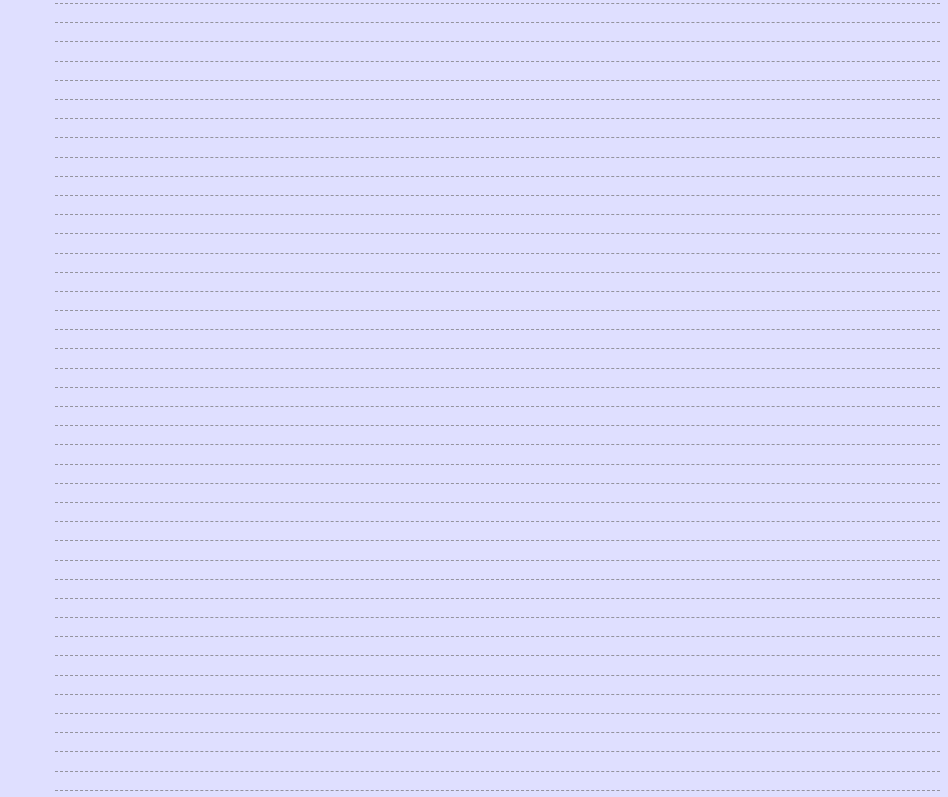
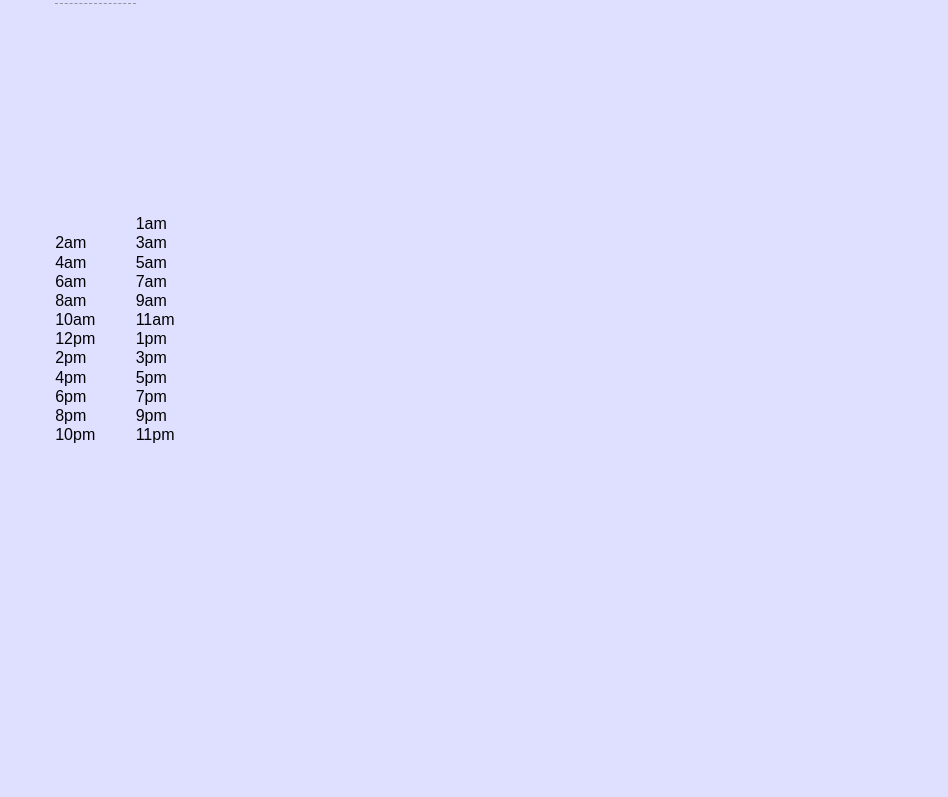
Before and after one commit to y0mbo/todo.txt, a React (Create React App) app: page / in a window 1280 px wide. Shown: the part 1100-1897 px from the top of the page, without its empty margins (332-1280 px from the left). After the commit the page ends 1553 px from the top, so only its background shows below. Built offline with nearby package versions, Linux system fonts and the light colour scheme.

Commit message:
Renamed the hour classes

```diff
--- a/src/components/CalendarEvents.js
+++ b/src/components/CalendarEvents.js
@@ -123,31 +123,56 @@ class CalendarEvents extends React.Component {
                     <div class="time t2345"></div>
 
                     {/* divs for the hour increments */}
-                    <div class="hour t0000"></div>
-                    <div class="hour t0100"></div>
-                    <div class="hour t0200"></div>
-                    <div class="hour t0300"></div>
-                    <div class="hour t0400"></div>
-                    <div class="hour t0500"></div>
-                    <div class="hour t0600"></div>
-                    <div class="hour t0700"></div>
-                    <div class="hour t0800"></div>
-                    <div class="hour t0900"></div>
-                    <div class="hour t1000"></div>
-                    <div class="hour t1100"></div>
-                    <div class="hour t1200"></div>
-                    <div class="hour t1300"></div>
-                    <div class="hour t1400"></div>
-                    <div class="hour t1500"></div>
-                    <div class="hour t1600"></div>
-                    <div class="hour t1700"></div>
-                    <div class="hour t1800"></div>
-                    <div class="hour t1900"></div>
-                    <div class="hour t2000"></div>
-                    <div class="hour t2100"></div>
-                    <div class="hour t2200"></div>
-                    <div class="hour t2300"></div>
+                    <div class="hour h0000"></div>
+                    <div class="hour h0100"></div>
+                    <div class="hour h0200"></div>
+                    <div class="hour h0300"></div>
+                    <div class="hour h0400"></div>
+                    <div class="hour h0500"></div>
+                    <div class="hour h0600"></div>
+                    <div class="hour h0700"></div>
+                    <div class="hour h0800"></div>
+                    <div class="hour h0900"></div>
+                    <div class="hour h1000"></div>
+                    <div class="hour h1100"></div>
+                    <div class="hour h1200"></div>
+                    <div class="hour h1300"></div>
+                    <div class="hour h1400"></div>
+                    <div class="hour h1500"></div>
+                    <div class="hour h1600"></div>
+                    <div class="hour h1700"></div>
+                    <div class="hour h1800"></div>
+                    <div class="hour h1900"></div>
+                    <div class="hour h2000"></div>
+                    <div class="hour h2100"></div>
+                    <div class="hour h2200"></div>
+                    <div class="hour h2300"></div>
 
+                    {/* divs for the hour titles */}
+                    <div class="htitle ht00">12am</div>
+                    <div class="htitle ht01">1am</div>
+                    <div class="htitle ht02">2am</div>
+                    <div class="htitle ht03">3am</div>
+                    <div class="htitle ht04">4am</div>
+                    <div class="htitle ht05">5am</div>
+                    <div class="htitle ht06">6am</div>
+                    <div class="htitle ht07">7am</div>
+                    <div class="htitle ht08">8am</div>
+                    <div class="htitle ht09">9am</div>
+                    <div class="htitle ht10">10am</div>
+                    <div class="htitle ht11">11am</div>
+                    <div class="htitle ht12">12pm</div>
+                    <div class="htitle ht13">1pm</div>
+                    <div class="htitle ht14">2pm</div>
+                    <div class="htitle ht15">3pm</div>
+                    <div class="htitle ht16">4pm</div>
+                    <div class="htitle ht17">5pm</div>
+                    <div class="htitle ht18">6pm</div>
+                    <div class="htitle ht19">7pm</div>
+                    <div class="htitle ht20">8pm</div>
+                    <div class="htitle ht21">9pm</div>
+                    <div class="htitle ht22">10pm</div>
+                    <div class="htitle ht23">11pm</div>
 
 
                 </div>
--- a/src/css/style.scss
+++ b/src/css/style.scss
@@ -20,10 +20,15 @@ body {
 
 .day {
   display: grid;
-  grid-template-columns: 1fr;
+  grid-template-columns: .1fr 1fr;
   grid-auto-rows: 1.2em;
   gap: 0px 0px;
   grid-auto-flow: row;
 }
 
 .time {border-bottom: 1px dashed #94939e;}
+
+
+.ht00 { grid-area: 1 / 1 / 4 / 1 }
+
+.ht00 {background-color: red;}
```
